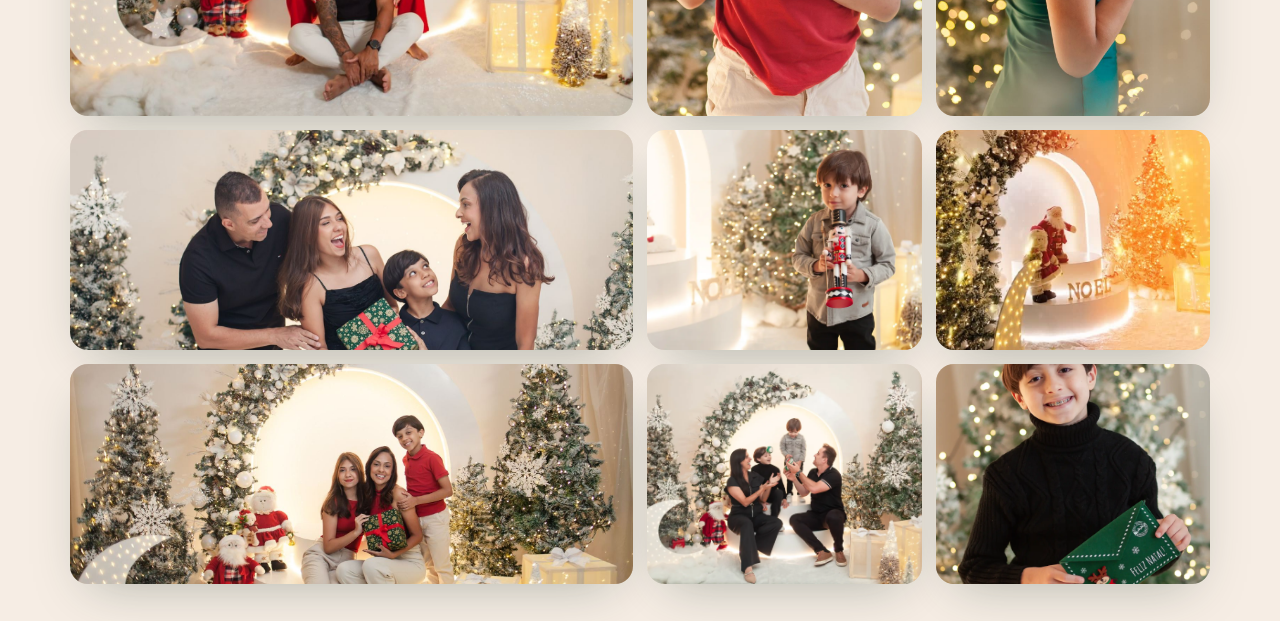
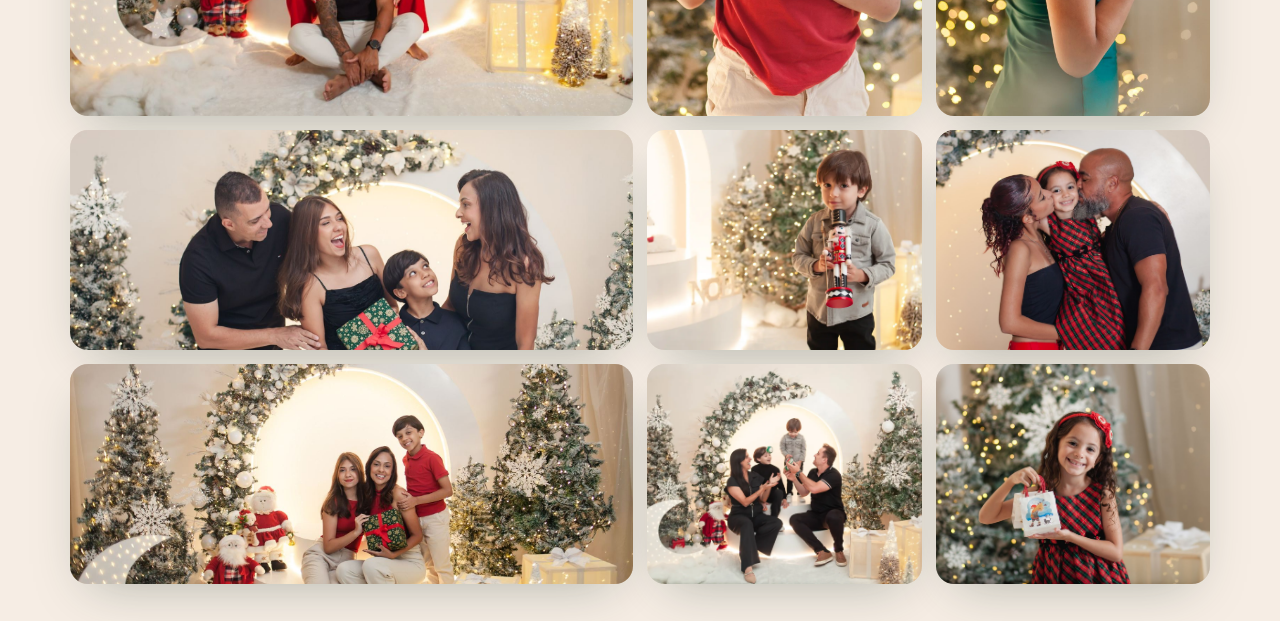
Before and after one commit to madeirawallison/leilaalcantara, a plain HTML site: page index.html in a window 1280 px wide. Shown: the part 1760-2381 px from the top of the page. Drawn offline with nearby package versions, Linux system fonts and the light colour scheme.

Commit message:
Galeria de Natal: beijo da familia e menina com sacolinha no lugar das fotos em baixa; pai e filha ao lado do agendamento
Co-Authored-By: Claude Opus 5.5 <noreply@anthropic.com>

```diff
--- a/index.html
+++ b/index.html
@@ -120,10 +120,10 @@
       <figure class="g g--tall" data-full="img/natal/menina-estrela.jpg"><img src="img/natal/menina-estrela.jpg" alt="Menina sorrindo segurando estrela dourada com luzes de Natal ao fundo" loading="lazy" style="object-position:center 30%"><figcaption>Brilho de estrela</figcaption></figure>
       <figure class="g g--wide" data-full="img/natal/familia-risada-presente.jpg"><img src="img/natal/familia-risada-presente.jpg" alt="Família rindo junto ao abrir um presente de Natal" loading="lazy" style="object-position:center 35%"><figcaption>Risada que vira foto</figcaption></figure>
       <figure class="g" data-full="img/ig/natal-menino-quebra-nozes.webp"><img src="img/ig/natal-menino-quebra-nozes.webp" alt="Menino com quebra-nozes em frente à árvore de Natal" loading="lazy"><figcaption>Detalhes que encantam</figcaption></figure>
-      <figure class="g" data-full="img/ig/reel-cenario.jpg"><img src="img/ig/reel-cenario.jpg" alt="Cenário de Natal com lua iluminada e Papai Noel" loading="lazy"><figcaption>O cenário pronto pra você</figcaption></figure>
+      <figure class="g" data-full="img/natal/beijo-irmas-pai.jpg"><img src="img/natal/beijo-irmas-pai.jpg" alt="Pai e irmã beijando a menina no cenário de Natal" loading="lazy" style="object-position:45% center"><figcaption>Amor em dobro</figcaption></figure>
       <figure class="g g--wide" data-full="img/natal/mae-filhos-presente.jpg"><img src="img/natal/mae-filhos-presente.jpg" alt="Mãe com os filhos e um presente no cenário de Natal" loading="lazy" style="object-position:60% center"><figcaption>Mãe e filhos</figcaption></figure>
       <figure class="g" data-full="img/ig/natal-familia-arco.webp"><img src="img/ig/natal-familia-arco.webp" alt="Família no cenário de Natal com arco iluminado" loading="lazy"><figcaption>Família no arco iluminado</figcaption></figure>
-      <figure class="g" data-full="img/ig/natal-menino-carta.webp"><img src="img/ig/natal-menino-carta.webp" alt="Menino sorrindo com carta de Natal" loading="lazy"><figcaption>Sorriso de Natal</figcaption></figure>
+      <figure class="g" data-full="img/natal/menina-sacolinha.jpg"><img src="img/natal/menina-sacolinha.jpg" alt="Menina sorrindo com sacolinha de presente em frente à árvore de Natal" loading="lazy" style="object-position:55% center"><figcaption>Surpresa na sacolinha</figcaption></figure>
     </div>
 
     <div class="center mt">
@@ -253,7 +253,7 @@
       <h2 class="title">Monte seu pedido <em>em 30 segundos.</em></h2>
       <p class="lead">Escolha o dia e o período que preferem. Eu confirmo a disponibilidade pelo WhatsApp e já te passo os detalhes.</p>
       <div class="booking__alert" id="booking-alert">⏳ <span>Para receber antes do dia 24, quanto antes agendar, melhor.</span></div>
-      <img class="booking__photo" src="img/ig/natal-menino-carta.webp" alt="" loading="lazy">
+      <img class="booking__photo" src="img/natal/pai-filha-bola.jpg" style="object-position:center 28%" alt="" loading="lazy">
     </div>
 
     <form class="card form" id="booking-form" novalidate>
```
Also changed, not shown: img/ig/natal-menino-carta.webp (deleted), img/ig/reel-cenario.jpg (deleted), img/natal/beijo-irmas-pai.jpg (added), img/natal/menina-sacolinha.jpg (added), img/natal/pai-filha-bola.jpg (added).
